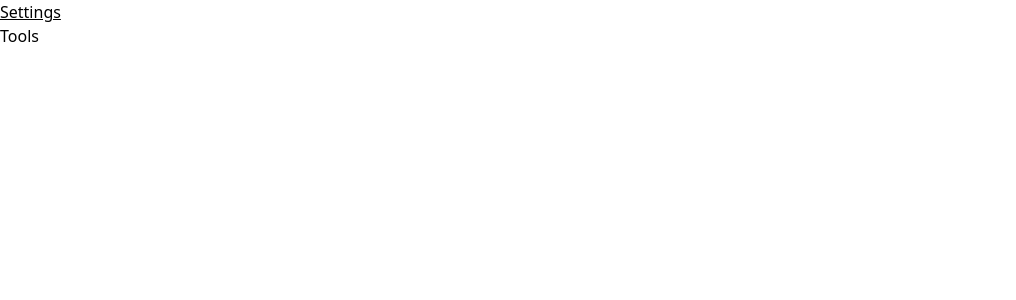
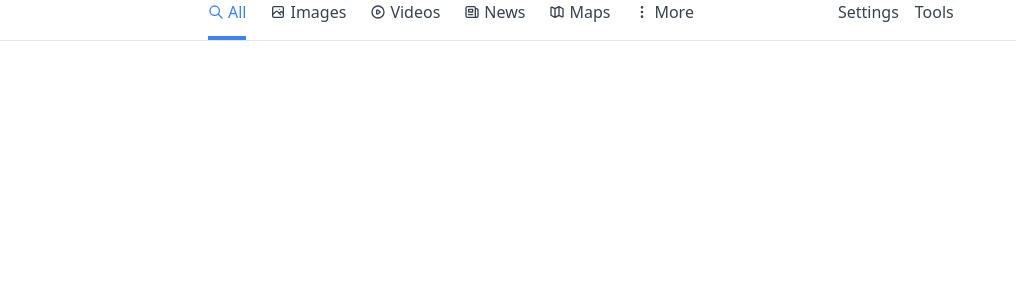
Before and after one commit to vishwajeet06/google-like-app, a Next.js app: page /components/Soption in a window 1280 px wide. Shown: the top 300 px of the page, without its empty margins (0-1016 px from the left). Built offline with nearby package versions, Linux system fonts and the light colour scheme.

Commit message:
search page frontend done

```diff
--- /dev/null
+++ b/pages/components/Options.js
@@ -0,0 +1,16 @@
+import React from "react";
+
+function Options({ Icon, title, selected }) {
+  return (
+    <div
+      className={`flex items-center space-x-1 border-b-4 border-transparent hover:text-blue-500 cursor-pointer hover:border-blue-500 pb-3 ${
+        selected && "text-blue-500 border-blue-500"
+      }`}
+    >
+      <Icon className="h-4 " />
+      <p className="hidden sm:inline-flex">{title}</p>
+    </div>
+  );
+}
+
+export default Options;
--- a/pages/components/Sheader.js
+++ b/pages/components/Sheader.js
@@ -27,7 +27,7 @@
           onClick={() => router.push("/")}
           className="cursor-pointer "
         />
-        <form className="flex border flex-grow border-gray-200 rounded-full shadow-lg max-w-3xl items-center px-6 py-3 ml-10 mr-3">
+        <form className="flex border flex-grow border-gray-200 rounded-full shadow-lg max-w-3xl items-center px-6 py-1 ml-10 mr-3">
           <input
             type="text"
             ref={searchInputRef}
--- a/pages/components/Soption.js
+++ b/pages/components/Soption.js
@@ -1,9 +1,26 @@
+import {
+  DotsVerticalIcon,
+  MapIcon,
+  NewspaperIcon,
+  PhotographIcon,
+  PlayIcon,
+  SearchIcon,
+} from "@heroicons/react/outline";
 import React from "react";
+import Options from "./Options";
 
 function Soption() {
   return (
-    <div>
-      <div>
+    <div className="flex w-full text-gray-700 justify-evenly text-sm lg:text-base lg:justify-start lg:space-x-36 lg:pl-52 border-b">
+      <div className="flex space-x-6">
+        <Options Icon={SearchIcon} title="All" selected />
+        <Options Icon={PhotographIcon} title="Images" />
+        <Options Icon={PlayIcon} title="Videos" />
+        <Options Icon={NewspaperIcon} title="News" />
+        <Options Icon={MapIcon} title="Maps" />
+        <Options Icon={DotsVerticalIcon} title="More" />
+      </div>
+      <div className="flex space-x-4">
         <p className="link">Settings</p>
         <p className="link">Tools</p>
       </div>
--- a/pages/search.js
+++ b/pages/search.js
@@ -15,3 +15,7 @@
 }
 
 export default Search;
+
+export async function getServerSideProps(context) {
+  const useDummyData = false;
+}
```
